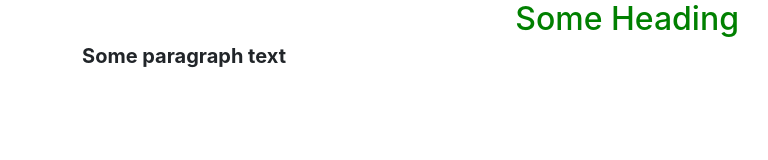
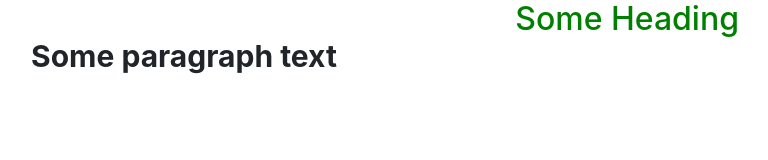
Before and after one commit to ChrispyChips/front-end-framework, a website built with webpack: page app/index.html in a window 1280 px wide. Shown: the whole page, without its empty margins (456-1224 px from the left). Built offline with nearby package versions, Linux system fonts and the light colour scheme.

Commit message:
Update readme

```diff
--- a/app/assets/styles/modules/general.scss
+++ b/app/assets/styles/modules/general.scss
@@ -10,5 +10,8 @@ p {
     line-height: 20px;
     text-align: center;
     font-weight: 700;
+    @include desktop {
+      font-size: 30px;
+    }
   }
 }
--- /dev/null
+++ b/app/assets/styles/modules/mixins.scss
@@ -0,0 +1,7 @@
+$desktop-width: 1024px;
+
+@mixin desktop {
+  @media (min-width: $desktop-width) {
+    @content;
+  }
+}
--- a/app/assets/styles/style.scss
+++ b/app/assets/styles/style.scss
@@ -1,2 +1,3 @@
 @import '../../../node_modules/bootstrap/scss/bootstrap';
+@import 'modules/mixins';
 @import 'modules/general';
```
Also changed, not shown: docs/index.html (+1 -1 lines), README.md, app/temp/styles/style.css, 1 other file.
